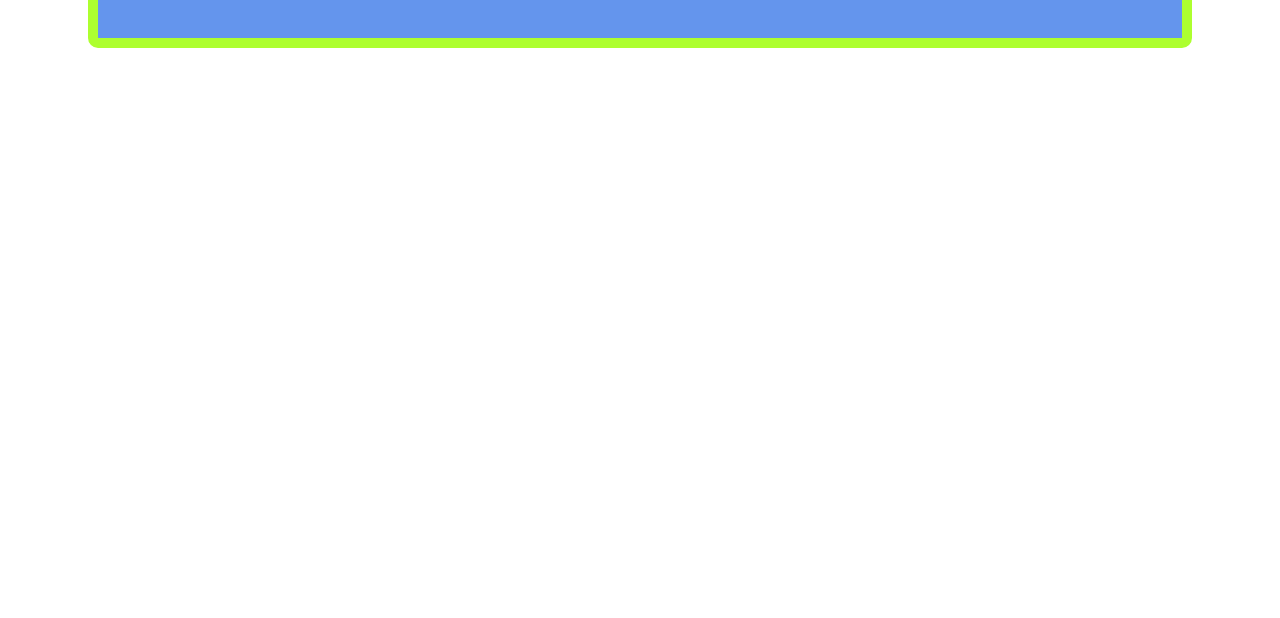
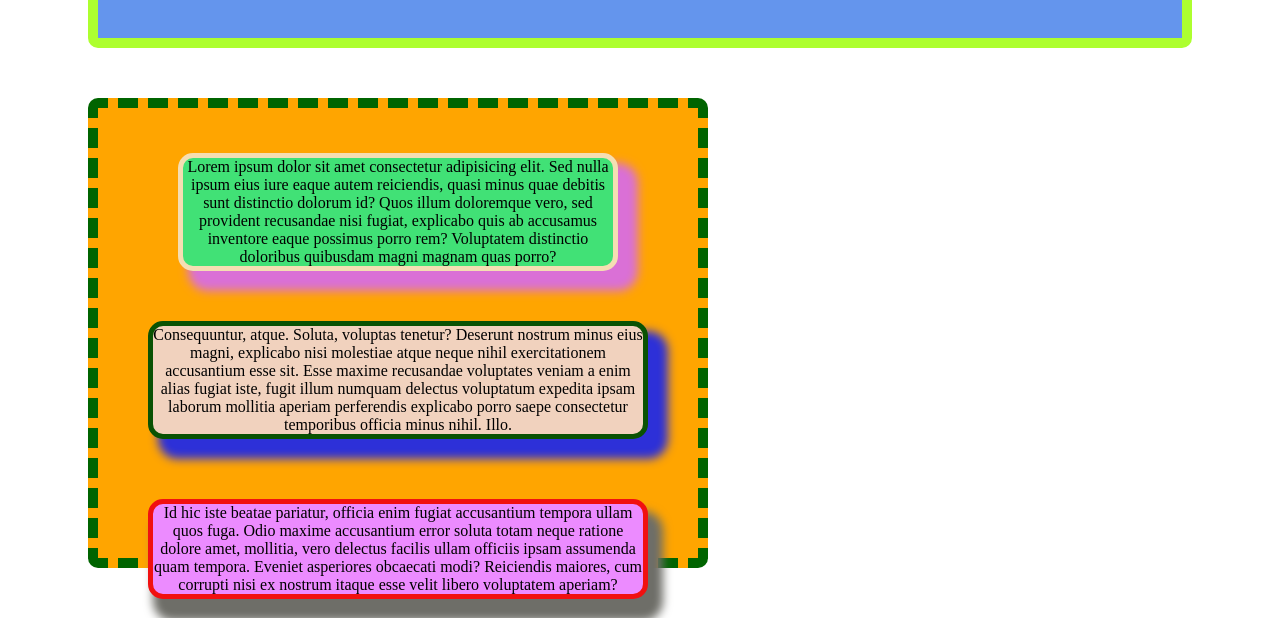
Before and after one commit to Tanjil-Mir/Quarter-Practice-v1, a plain HTML site: page index.html in a window 1280 px wide. Shown: the part 204-822 px from the top of the page. Before the commit the page ends 800 px from the top, so only its background shows below. Drawn offline with Linux system fonts and the light colour scheme.

Commit message:
practice task-1 completed

```diff
--- a/index.html
+++ b/index.html
@@ -11,5 +11,10 @@
         <h1>Stephen Mayor</h1>
         <p>Long ball counter Lorem ipsum dolor, sit amet consectetur adipisicing elit. Iste, ex similique repudiandae, libero consectetur quam expedita nam fugiat perferendis consequatur amet cumque nihil. Ex, sed?</p>
     </div>
+    <div class="second">
+        <p class="p1">Lorem ipsum dolor sit amet consectetur adipisicing elit. Sed nulla ipsum eius iure eaque autem reiciendis, quasi minus quae debitis sunt distinctio dolorum id? Quos illum doloremque vero, sed provident recusandae nisi fugiat, explicabo quis ab accusamus inventore eaque possimus porro rem? Voluptatem distinctio doloribus quibusdam magni magnam quas porro?</p>
+        <p class="p2">Consequuntur, atque. Soluta, voluptas tenetur? Deserunt nostrum minus eius magni, explicabo nisi molestiae atque neque nihil exercitationem accusantium esse sit. Esse maxime recusandae voluptates veniam a enim alias fugiat iste, fugit illum numquam delectus voluptatum expedita ipsam laborum mollitia aperiam perferendis explicabo porro saepe consectetur temporibus officia minus nihil. Illo.</p>
+        <p class="p3">Id hic iste beatae pariatur, officia enim fugiat accusantium tempora ullam quos fuga. Odio maxime accusantium error soluta totam neque ratione dolore amet, mollitia, vero delectus facilis ullam officiis ipsam assumenda quam tempora. Eveniet asperiores obcaecati modi? Reiciendis maiores, cum corrupti nisi ex nostrum itaque esse velit libero voluptatem aperiam?</p>
+    </div>
 </body>
 </html>
--- a/style/style.css
+++ b/style/style.css
@@ -5,3 +5,34 @@ div{
     padding: 25px 50px;
     margin: 50px 80px;
 }
+
+.second{
+    max-height: 400px;
+    max-width: 500px;
+    background-color: orange ;
+    border: 10px dashed darkgreen;
+}
+.p1{
+    background-color: rgb(65, 225, 118);
+    text-align: center;
+    border-radius: 15px;
+    border: 5px solid wheat;
+    box-shadow: 15px 15px 10px 5px orchid;
+    margin: 20px 30px;
+}
+.p2{
+    background-color: rgb(241, 210, 190);
+    text-align: center;
+    border-radius: 15px;
+    border: 5px solid rgb(9, 82, 3);
+    box-shadow: 15px 15px 10px 5px rgb(45, 48, 216);
+    margin-top: 50px;
+}
+.p3{
+    background-color: rgb(236, 139, 255);
+    text-align: center;
+    border-radius: 15px;
+    border: 5px solid rgb(241, 16, 16);
+    box-shadow: 10px 17px 10px 5px rgb(110, 110, 104);
+    margin-top: 60px;
+}
```
